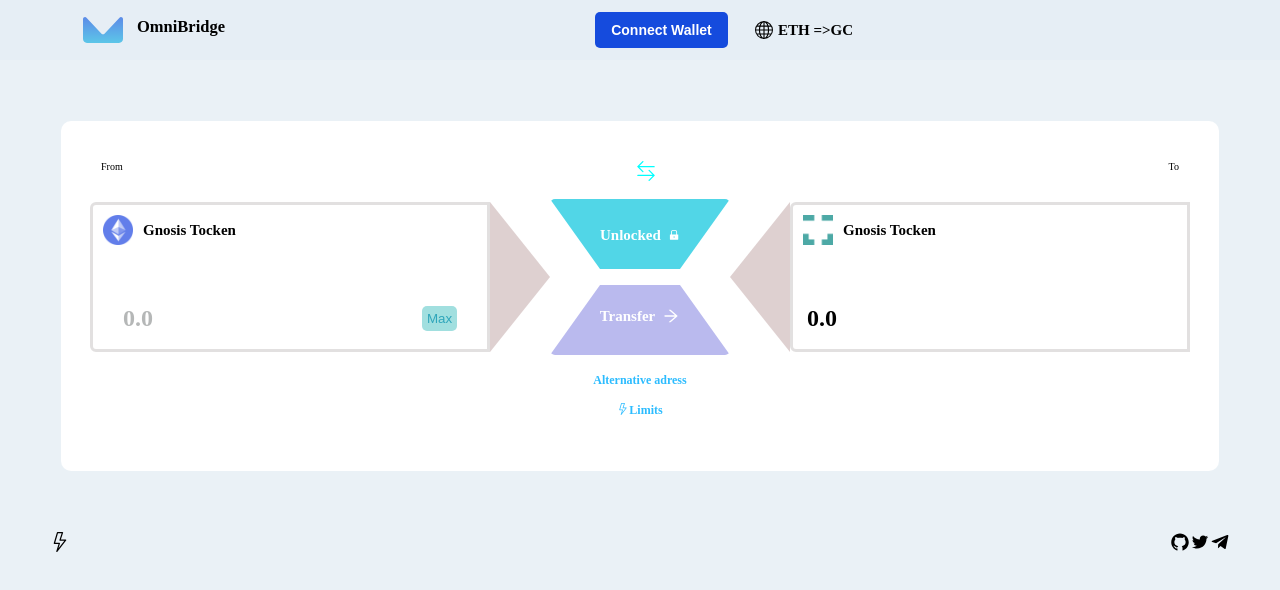
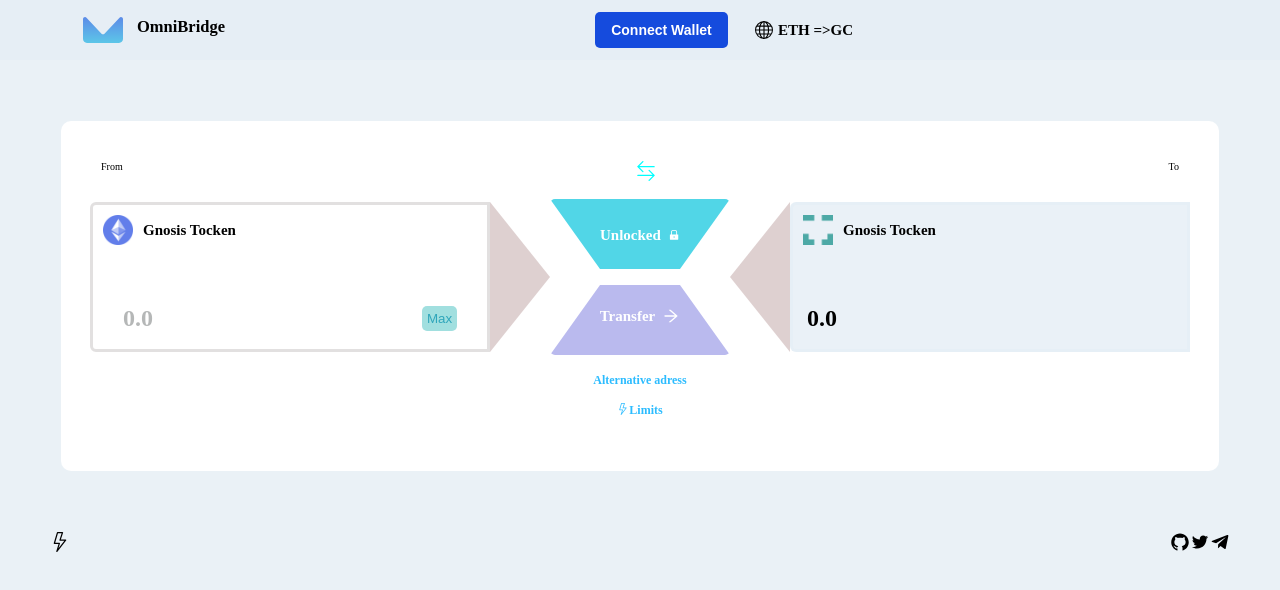
Before and after one commit to athifbinu/OmniBridge, a React (Create React App) app: page / in a window 1280 px wide. Shown: the top 590 px of the page. Built offline with nearby package versions, Linux system fonts and the light colour scheme.

Commit message:
change colour

```diff
--- a/src/styles/home.css
+++ b/src/styles/home.css
@@ -41,7 +41,8 @@
     width: 400px;
     height: 150px;
     border-radius: 6px 0px 0px 6px;
-    border: solid rgba(187, 183, 183, 0.425);
+    border: solid  #e6eef5ce ;
+    background-color:#e6eef5ce ;
 
   }
 
```
